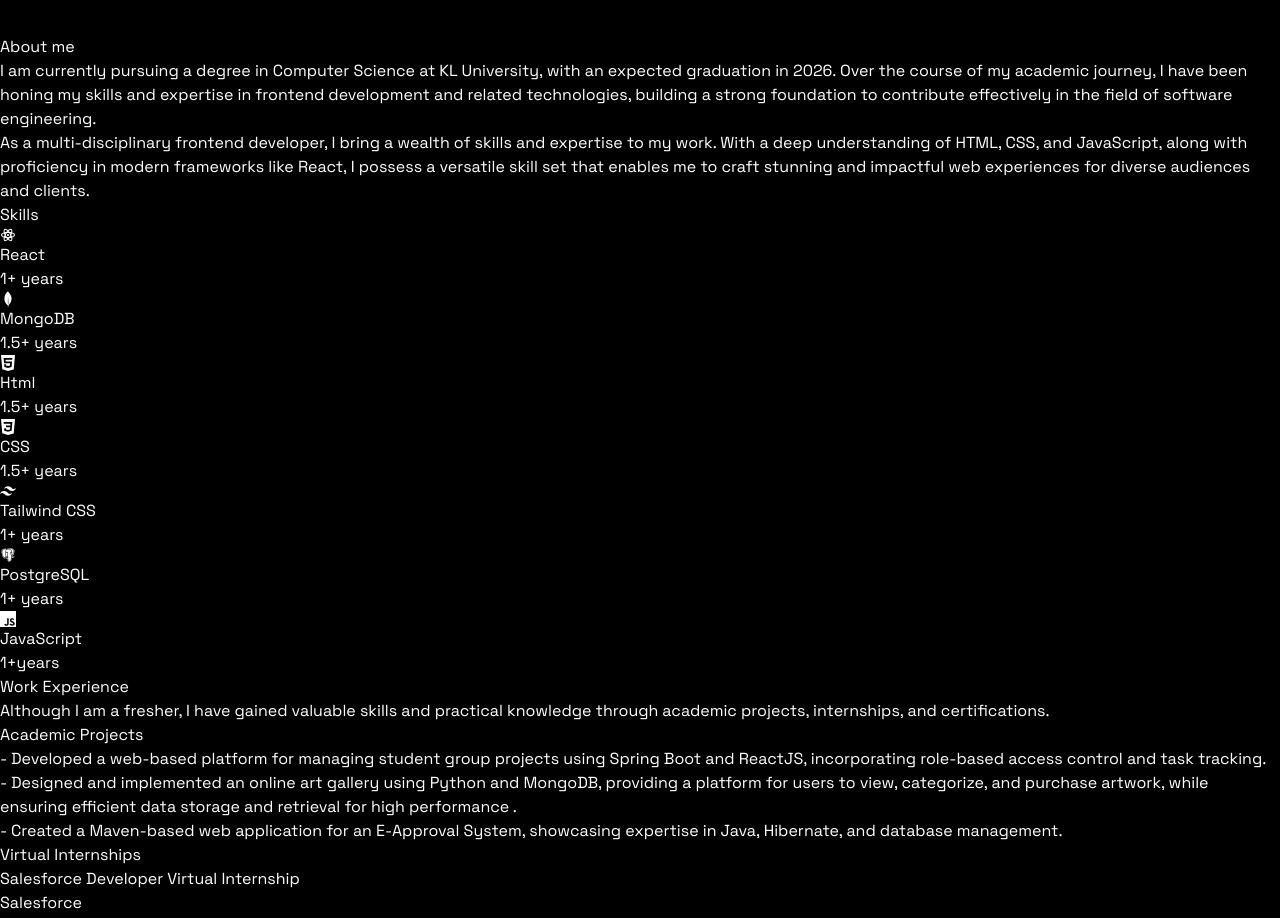
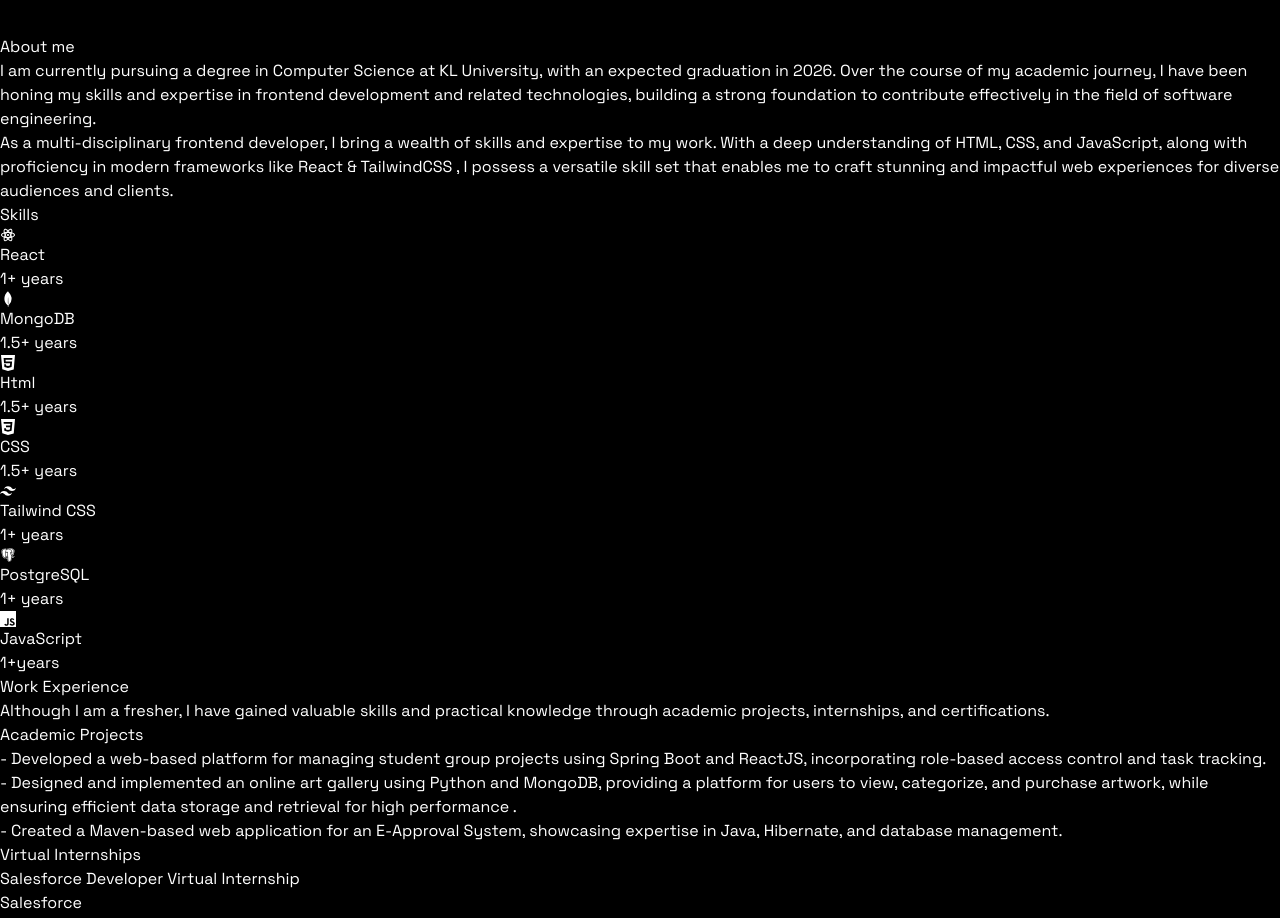
Before and after one commit to LokeshSai29/Portfolio, a React (Vite) app: page / in a window 1280 px wide. Shown: the part 10560-11478 px from the top of the page. Built offline with nearby package versions, Linux system fonts and the light colour scheme.

Commit message:
updatedd

```diff
--- a/src/constants/index.jsx
+++ b/src/constants/index.jsx
@@ -103,7 +103,7 @@
 
 export const BIO = [
   "I am currently pursuing a degree in Computer Science at KL University, with an expected graduation in 2026. Over the course of my academic journey, I have been honing my skills and expertise in frontend development and related technologies, building a strong foundation to contribute effectively in the field of software engineering.",
-  "As a multi-disciplinary frontend developer, I bring a wealth of skills and expertise to my work. With a deep understanding of HTML, CSS, and JavaScript, along with proficiency in modern frameworks like React, I possess a versatile skill set that enables me to craft stunning and impactful web experiences for diverse audiences and clients."
+  "As a multi-disciplinary frontend developer, I bring a wealth of skills and expertise to my work. With a deep understanding of HTML, CSS, and JavaScript, along with proficiency in modern frameworks like React & TailwindCSS  , I possess a versatile skill set that enables me to craft stunning and impactful web experiences for diverse audiences and clients."
   ];
 
 export const SKILLS = [
```
